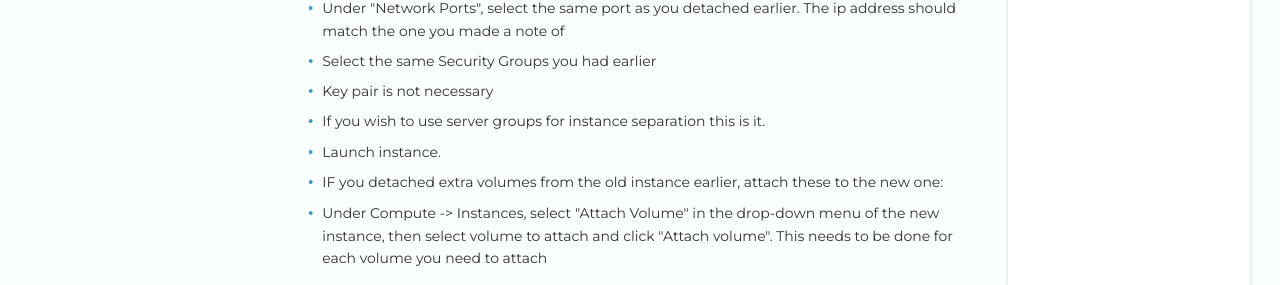
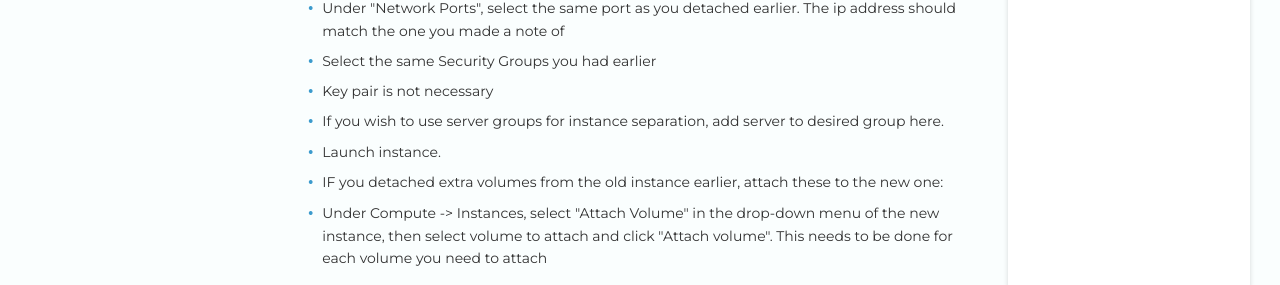
Before and after one commit to safespring/docs, an MkDocs documentation site: the page built from content/compute/convert-l-to-b-flavor-but-keep-ip.md, in a window 1280 px wide and 900 px high, scrolled down 1144 px. Shown: the part 606-891 px from the top of the window. Built offline with MkDocs 1.6.1 and Material for MkDocs 9.7.7, drawn with Linux system fonts in a browser that asks for light colours; a script that is not in the unit is left out; comment, search, counter and statistics services are not loaded; old or Windows-style settings are respelled for this version of MkDocs.

Commit message:
FAC-1706: Changed server group info.

```diff
--- a/content/compute/convert-l-to-b-flavor-but-keep-ip.md
+++ b/content/compute/convert-l-to-b-flavor-but-keep-ip.md
@@ -52,7 +52,7 @@ If you have multiple volumes connected - and are mounting these by disk path (i.
  * Under "Network Ports", select the same port as you detached earlier. The ip address should match the one you made a note of
  * Select the same Security Groups you had earlier
  * Key pair is not necessary
- * If you wish to use server groups for instance separation this is it.
+ * If you wish to use server groups for instance separation, add server to desired group here.
 * Launch instance.
 * IF you detached extra volumes from the old instance earlier, attach these to the new one:
  * Under Compute -> Instances, select "Attach Volume" in the drop-down menu of the new instance, then select volume to attach and click "Attach volume". This needs to be done for each volume you need to attach
```
